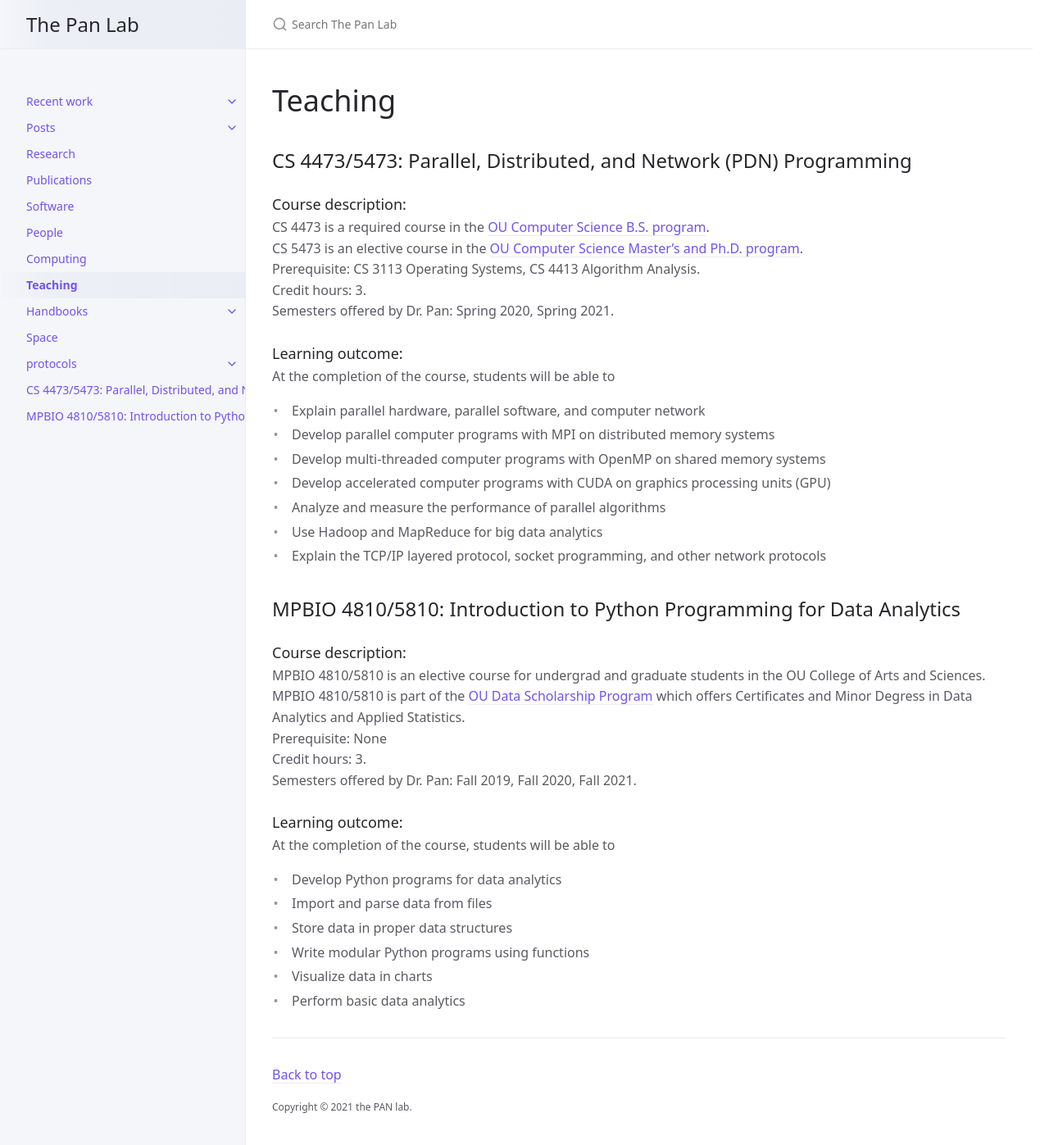
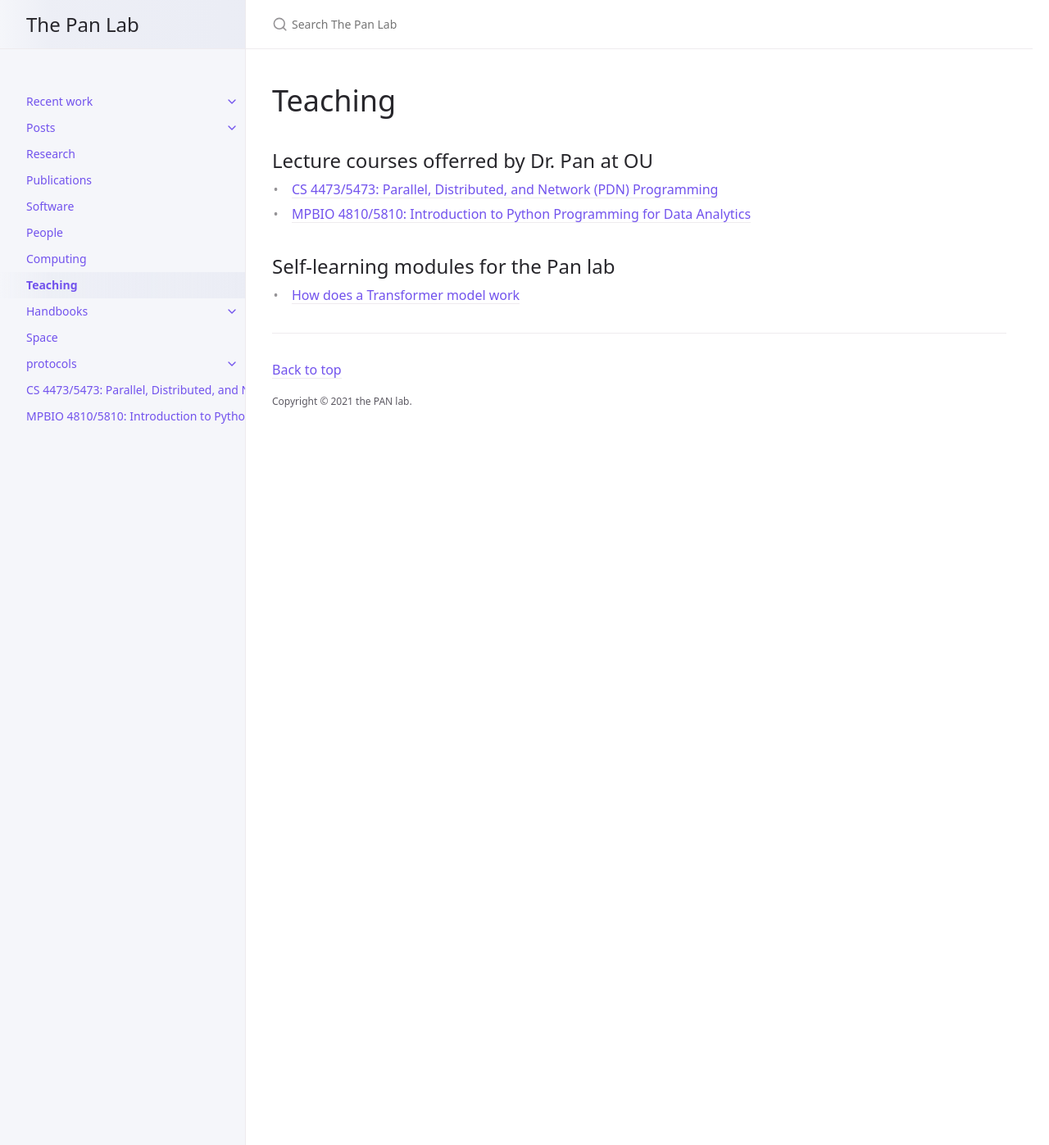
Before and after one commit to thepanlab/thepanlab.github.io, a Jekyll site: the page built from docs/teaching.md, in a window 1280 px wide and 1400 px high. Shown: the top 1397 px of the window at 82% size. Built offline with Jekyll 4.4.1, drawn with Linux system fonts in a browser that asks for light colours.

Commit message:
Update teaching.md

```diff
--- a/docs/teaching.md
+++ b/docs/teaching.md
@@ -5,39 +5,11 @@ nav_order: 8
 ---
 # Teaching
 
-## CS 4473/5473: Parallel, Distributed, and Network (PDN) Programming
+## Lecture courses offerred by Dr. Pan at OU
 
-### Course description:
-CS 4473 is a required course in the [OU Computer Science B.S. program](https://www.ou.edu/coe/cs/academics/undergrad/deg_plans_flowcharts).
-CS 5473 is an elective course in the [OU Computer Science Master's and Ph.D. program](https://www.ou.edu/content/dam/CoE/CS/PDFs/Forms/Apps/PhD_StudentChecklist_Fall2021.pdf).
-Prerequisite: CS 3113 Operating Systems, CS 4413 Algorithm Analysis.
-Credit hours: 3.
-Semesters offered by Dr. Pan: Spring 2020, Spring 2021.
+- [CS 4473/5473: Parallel, Distributed, and Network (PDN) Programming]({{ site.baseurl }}{% link docs/Teaching/CS4473.md %})
+- [MPBIO 4810/5810: Introduction to Python Programming for Data Analytics]({{ site.baseurl }}{% link docs/Teaching/MPBIO4810.md %})
 
-### Learning outcome:
-At the completion of the course, students will be able to
--	Explain parallel hardware, parallel software, and computer network
--	Develop parallel computer programs with MPI on distributed memory systems
--	Develop multi-threaded computer programs with OpenMP on shared memory systems
--	Develop accelerated computer programs with CUDA on graphics processing units (GPU)
--	Analyze and measure the performance of parallel algorithms
--	Use Hadoop and MapReduce for big data analytics
--	Explain the TCP/IP layered protocol, socket programming, and other network protocols
+## Self-learning modules for the Pan lab
 
-## MPBIO 4810/5810: Introduction to Python Programming for Data Analytics
-
-### Course description:
-MPBIO 4810/5810 is an elective course for undergrad and graduate students in the OU College of Arts and Sciences.
-MPBIO 4810/5810 is part of the [OU Data Scholarship Program](https://www.ou.edu/cas/datascholarship) which offers Certificates and Minor Degress in Data Analytics and Applied Statistics.
-Prerequisite: None
-Credit hours: 3.
-Semesters offered by Dr. Pan: Fall 2019, Fall 2020, Fall 2021.
-
-### Learning outcome:
-At the completion of the course, students will be able to
--	Develop Python programs for data analytics
--	Import and parse data from files
--	Store data in proper data structures
--	Write modular Python programs using functions
--	Visualize data in charts
--	Perform basic data analytics
+- [How does a Transformer model work]()
```
